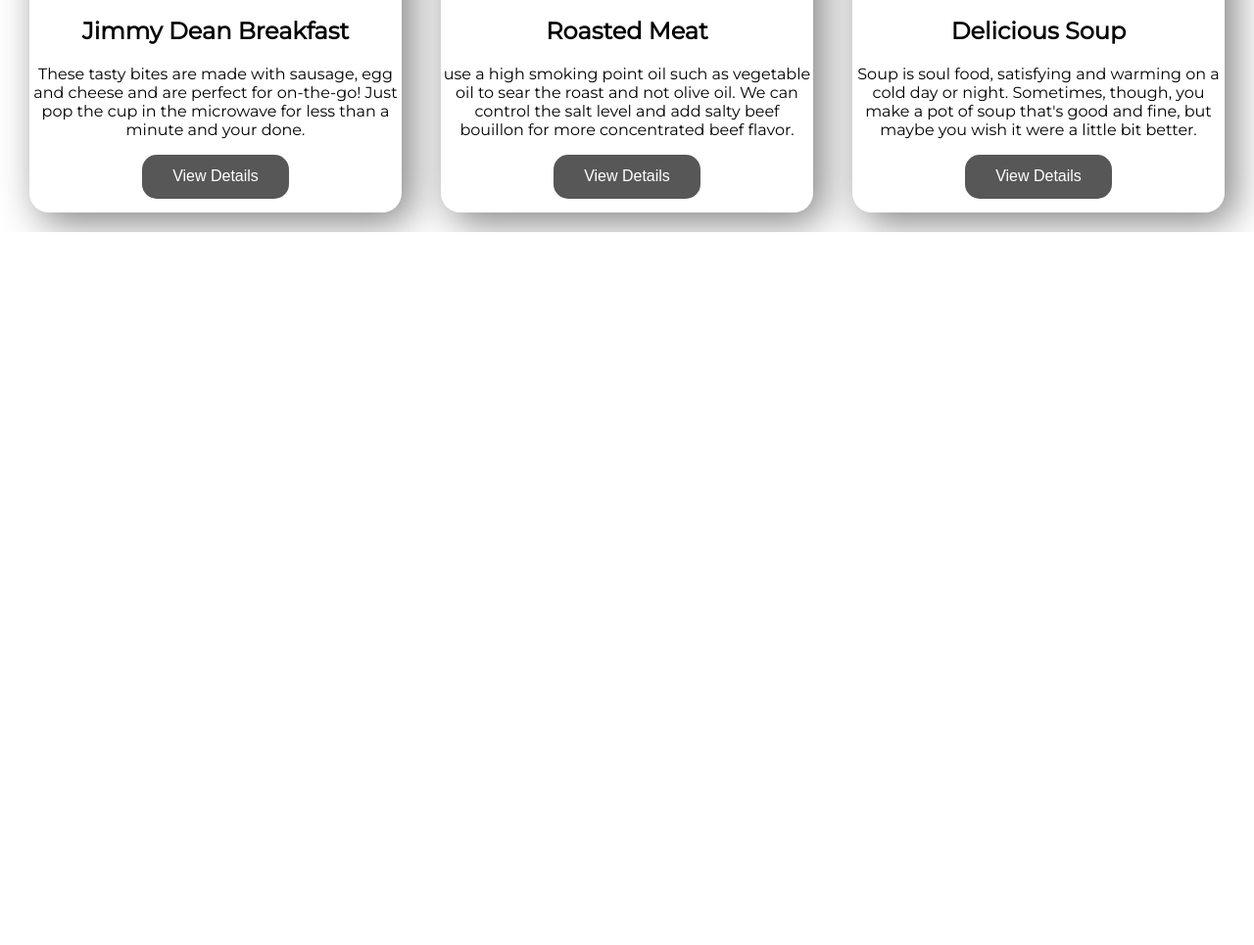
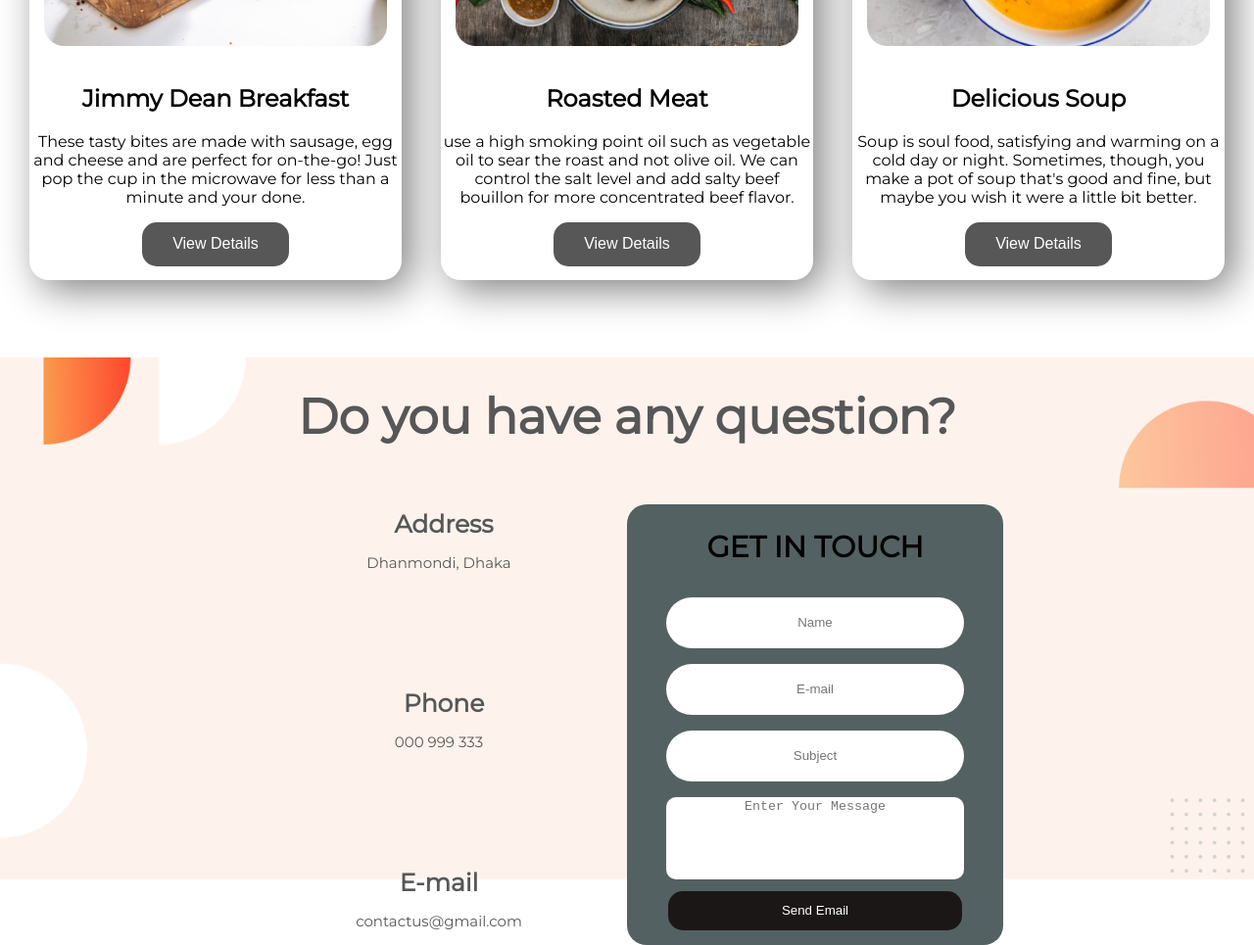
Before and after one commit to Naima15/Food-Network, a plain HTML site: page index.html in a window 1280 px wide. Shown: the part 2072-3037 px from the top of the page at 98% size. Before the commit the page ends 2309 px from the top, so only its background shows below. Drawn offline with Linux system fonts and the light colour scheme.

Commit message:
Last update

```diff
--- a/index.html
+++ b/index.html
@@ -88,6 +88,39 @@
             </div>
         </div>
     </section>
+
+    <section class="contact">
+        <div class="contact_heading">
+            <h2>Do you have any question?</h2>
+        </div>
+        <div class="contact_box">
+            <div class="cont_left">
+                <div class="address">
+                    <h3><i class="fas fa-map-marker-alt"></i>Address</h3>
+                    <p>Dhanmondi, Dhaka</p>
+                </div>
+                <div class="phone">
+                    <h3><i class="fas fa-phone"></i>Phone</h3>
+                    <p>000 999 333</p>
+                </div>
+                <div class="email">
+                    <h3><i class="far fa-envelope"></i> E-mail</h3>
+                    <p>contactus@gmail.com</p>
+                </div>
+            </div>
+            <div class="cont_right">
+                <form class="cont_form>">
+                    <h2>GET IN TOUCH</h2>
+                    <input class="form-input" type="text" name="name" placeholder="Name"><br>
+                    <input class="form-input" type="text" name="email" placeholder="E-mail"><br>
+                    <input class="form-input" type="text" name="submit" placeholder="Subject"><br>
+                    <textarea class="form-input form_textarea" name="message"
+                        placeholder="Enter Your Message"></textarea>
+                </form>
+                <button type="button" class="form_btn">Send Email</button>
+            </div>
+        </div>
+    </section>
 </body>
 
 </html>
--- a/style.css
+++ b/style.css
@@ -67,11 +67,12 @@
 
 .recipies {
     width: 100%;
-    height: 50vh;
+    height: 850px;
     flex-direction: column;
     align-items: center;
     justify-content: center;
     background-color: white;
+    display: flex;
 
 }
 
@@ -137,3 +138,130 @@
     font-size: 50px;
     margin: 10px;
 }
+
+.contact {
+    width: 100%;
+    height: 600px;
+    display: flex;
+    align-items: center;
+    justify-content: center;
+    flex-direction: column;
+    background-color:white;
+    background-image: url(images/7.png);
+    background-repeat: no-repeat;
+    background-size: 100%;
+}
+
+.contact_heading {
+    margin: 0;
+    padding: 0;
+    width: 100%;
+    height: 200px;
+    text-align: center;
+}
+
+.contact_heading h2 {
+    font-size: 50px;
+    color: #575757;
+    padding: 30px 0;
+    margin: 0;
+
+
+}
+
+.contact_box {
+    display: flex;
+    width:60%;
+    height:500px;
+}
+
+.cont_left {
+    width: 400px;
+    height:450px;
+    display: flex;
+    flex-direction: column;
+    align-items: center;
+    justify-content:space-between;
+    text-align: center;
+    margin: 0;
+    padding: 0;
+}
+.address h3, .address .fas{
+    font-size:25px;
+    margin:5px;
+    color:#575757;
+}
+
+.address p{
+    color:#575757;
+    font-size:15px;
+}
+
+.phone h3, .phone .fas{
+    font-size:25px;
+    margin:5px;
+    color:#575757;
+}
+.phone p{
+    color:#575757;
+    font-size:15px;
+}
+.email h3, .email .fas{
+    font-size:25px;
+    margin:5px;
+    color:#575757;
+}
+.email p{
+    color:#575757;
+    font-size:15px;
+}
+.cont_right {
+    width: 400px;
+    height:450px;
+    background-color: #536162;
+    border-radius: 20px;
+    text-align: center;
+
+}
+
+.cont_right h2 {
+    font-size: 30px;
+    color: black;
+    text-align: center;
+}
+
+.cont_form {
+    text-align: center;
+}
+
+.form-input {
+    height: 50px;
+    width: 300px;
+    text-align: center;
+    border: none;
+    border-radius: 50px;
+    margin: 8px 0;
+    outline: none;
+}
+
+.form_textarea {
+    resize: none;
+    min-height: 80px;
+    border-radius: 10px;
+}
+
+.form_btn {
+
+    width: 300px;
+    height: 40px;
+    border-radius:15px;
+    border:none;
+    background-color:#1b1717;
+    cursor: pointer;
+    color:white;
+}
+.form_btn:hover{
+    background-color:#333030;
+    transition: 0.52s;
+
+}
```
